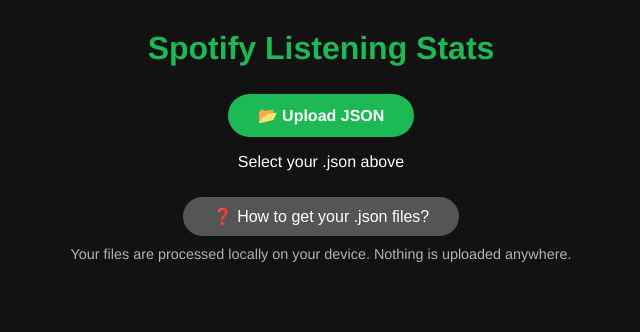
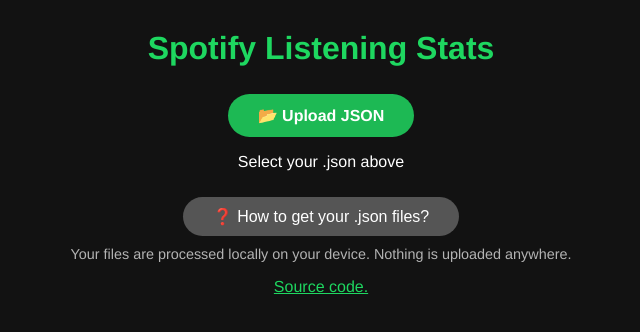
Before and after one commit to bebrriko/bebrriko.github.io, a plain HTML site: page SpotifyStats/index.html in a window 1280 px wide. Shown: the whole page, without its empty margins (319-959 px from the left). Drawn offline with Linux system fonts and the light colour scheme.

Commit message:
colors + source code link

```diff
--- a/SpotifyStats/index.html
+++ b/SpotifyStats/index.html
@@ -8,6 +8,12 @@
     <link rel="stylesheet" href="style.css">
     <meta name="darkreader-lock">
 </head>
+
+<style>
+    a:link, a:visited {
+        color: #1ed760;
+    }
+</style>
 
 <body>
 
@@ -33,7 +39,8 @@
 
         <div id="stats">
             <div id="statsHeader">
-                <p id="totalListeningTime"><strong>Total listening time:</strong> <span id="listeningTimeValue"></span></p>
+                <p id="totalListeningTime"><strong>Total listening time:</strong> <span id="listeningTimeValue"></span>
+                </p>
                 <button id="toggleSearchButton" onclick="toggleSearch()">🔍</button>
                 <input type="text" id="searchInput" placeholder="Search track..." oninput="searchTrack()">
             </div>
@@ -56,6 +63,8 @@
 
     <!-- Сообщение о конфиденциальности -->
     <p id="privacyNotice">Your files are processed locally on your device. Nothing is uploaded anywhere.</p>
+    <p id="sourceCode"><a href="https://github.com/bebrriko/bebrriko.github.io/tree/main/SpotifyStats" target="_blank">
+            Source code.</a></p>
 
     <script src="script.js"></script>
 
--- a/SpotifyStats/style.css
+++ b/SpotifyStats/style.css
@@ -10,7 +10,7 @@ body {
 
 h2 {
     font-size: 2rem;
-    color: #1db954; /* Зеленый цвет из Spotify */
+    color: #1ed760; /* Зеленый цвет из Spotify */
     margin-top: 30px;
     font-weight: 600;
 }
```
